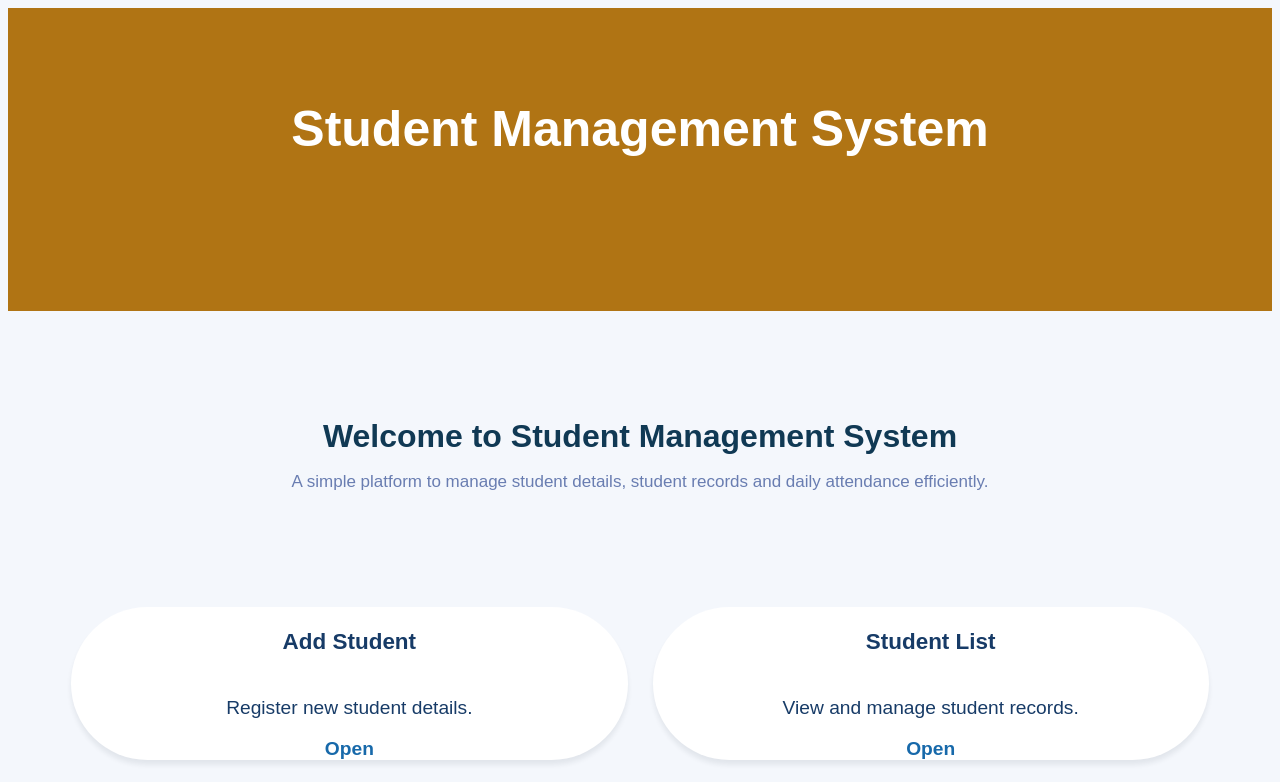
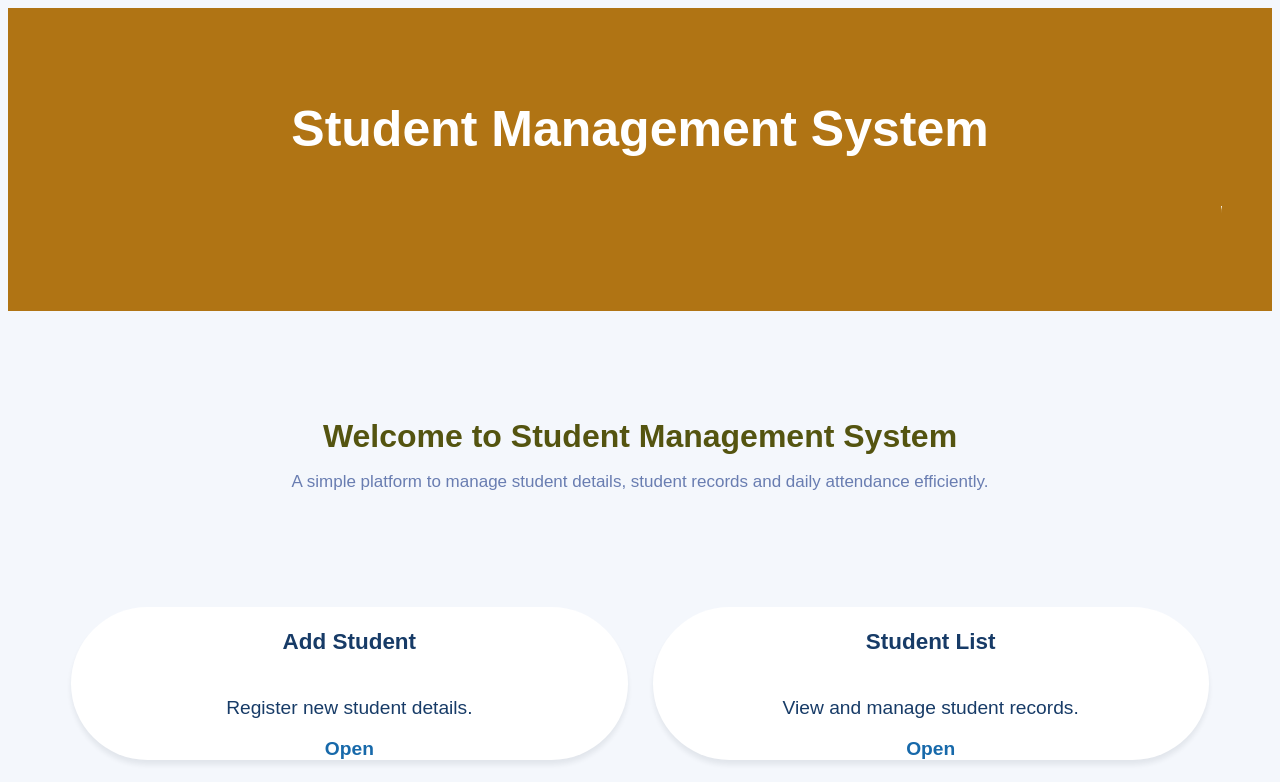
Before and after one commit to neeha-png/student-management, a plain HTML site: page index.html in a window 1280 px wide. Shown: the top 782 px of the page. Drawn offline with Linux system fonts and the light colour scheme.

Commit message:
updated home page design

```diff
--- a/css/home.css
+++ b/css/home.css
@@ -48,7 +48,7 @@ nav a:hover {
 .welcome h1 {
     font-size: 32px;
     margin-bottom: 15px;
-    color: #103954;
+    color: #545410;
 }
 
 .welcome p {
--- a/index.html
+++ b/index.html
@@ -24,7 +24,7 @@
     </p>
 </section>
     </main>
-
+<main>
         <section class="features">
 
             <div class="card">
```
